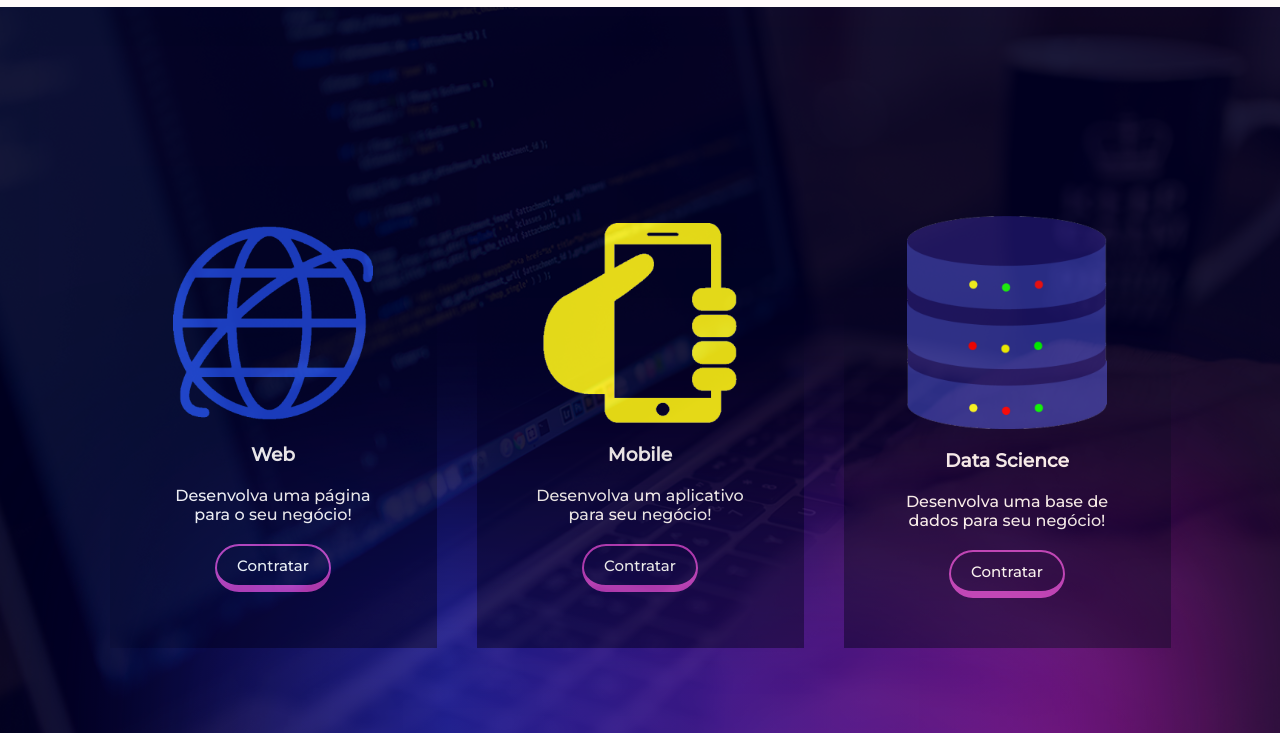
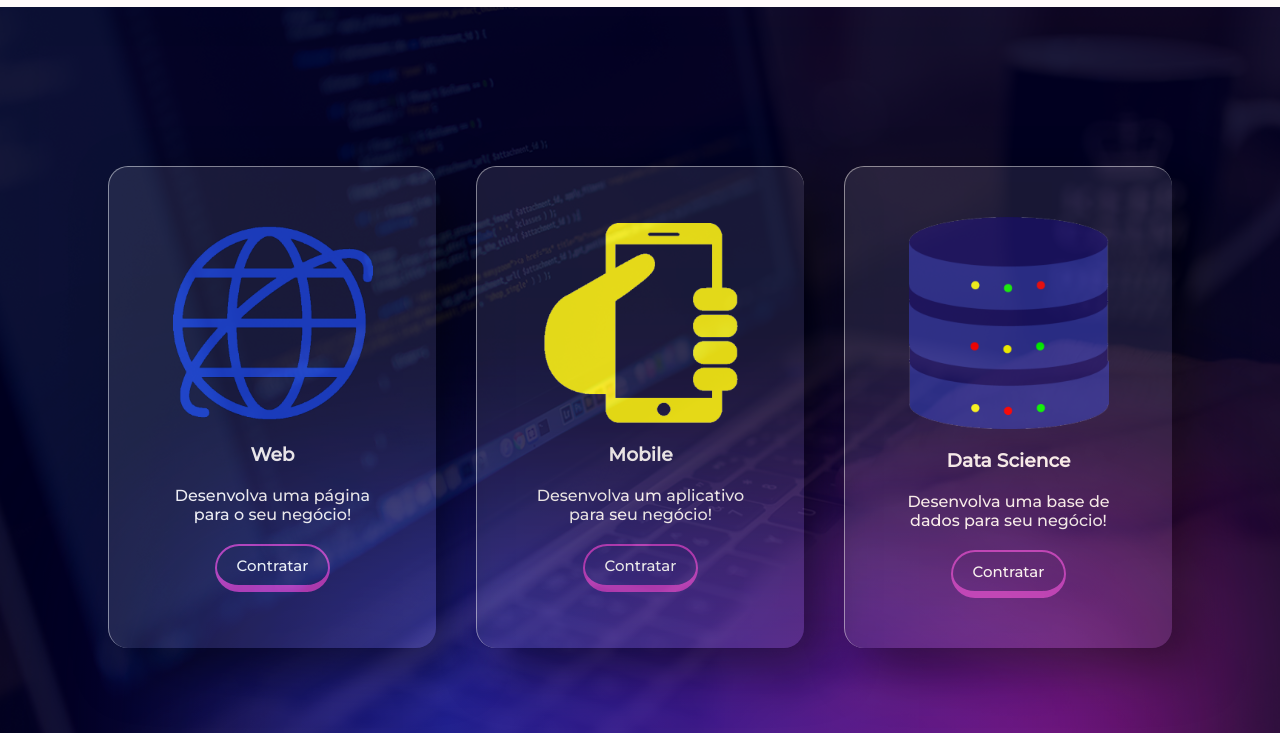
Before and after one commit to GabrielAguiar277/TemplatePlus, a plain HTML site: page contratar.html in a window 1280 px wide. Shown: the part 67-800 px from the top of the page. Drawn offline with Linux system fonts and the light colour scheme.

Commit message:
Update stylecontratar.css

```diff
--- a/estilo/stylecontratar.css
+++ b/estilo/stylecontratar.css
@@ -103,7 +103,11 @@ span, p, h1, h2, h3, div{
     justify-content: center;
     align-items: center;
     backdrop-filter: blur(10000px);
-    background-color: rgb(2,0,36, 0.5);
+    background: rgba(255, 255, 255, 0.1);
+    box-shadow: 20px 20px 50px rgba(0, 0, 0, 0.5);
+    border-top: 1px solid rgba(255, 255, 255, 0.5);
+    border-left: 1px solid rgba(255, 255, 255, 0.5);
+    border-radius: 20px;
     margin-left: 40px;
 
     padding: 50px;
```
